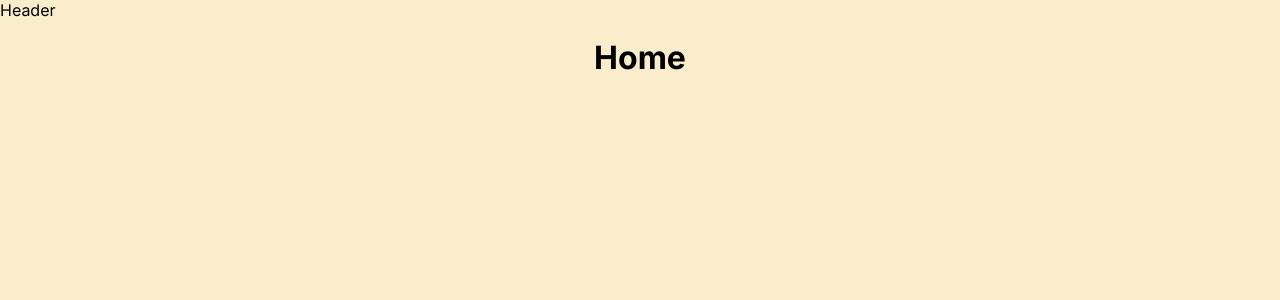
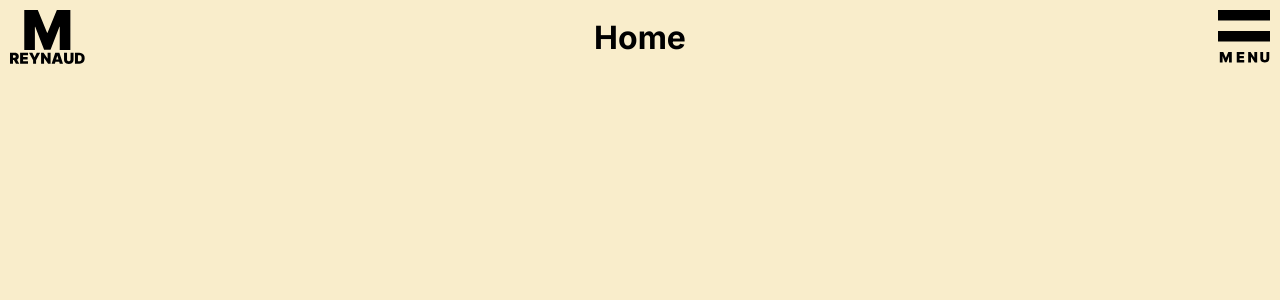
Before and after one commit to mreynaud42/my_showcase_website, a React (Vite) app: page / in a window 1280 px wide. Shown: the top 300 px of the page. Built offline with nearby package versions, Linux system fonts and the light colour scheme.

Commit message:
add base of header

```diff
--- a/src/components/Header.tsx
+++ b/src/components/Header.tsx
@@ -1,4 +1,8 @@
+import "../styles/header.css";
 
 export default function Header() {
-    return <header>Header</header>
+    return <header>
+        <div><a href="/"><img src="/logo/mreynaud.svg" alt="logo mreynaud" /></a></div>
+        <div><img src="/menu.svg" alt="menu" /></div>
+    </header>
 }
--- /dev/null
+++ b/src/styles/header.css
@@ -0,0 +1,31 @@
+
+header {
+    position: fixed;
+    top: 0;
+
+    width: 100%;
+    height: 75px;
+    padding: 10px;
+
+    display: flex;
+    flex-direction: row;
+    justify-content: space-between;
+    align-items: center;
+}
+
+header > div {
+    height: 100%;
+
+    display: flex;
+    justify-content: center;
+    align-items: center;
+}
+
+a {
+    height: 100%;
+    display: inline-block;
+}
+
+img {
+    height: 100%;
+}
```
